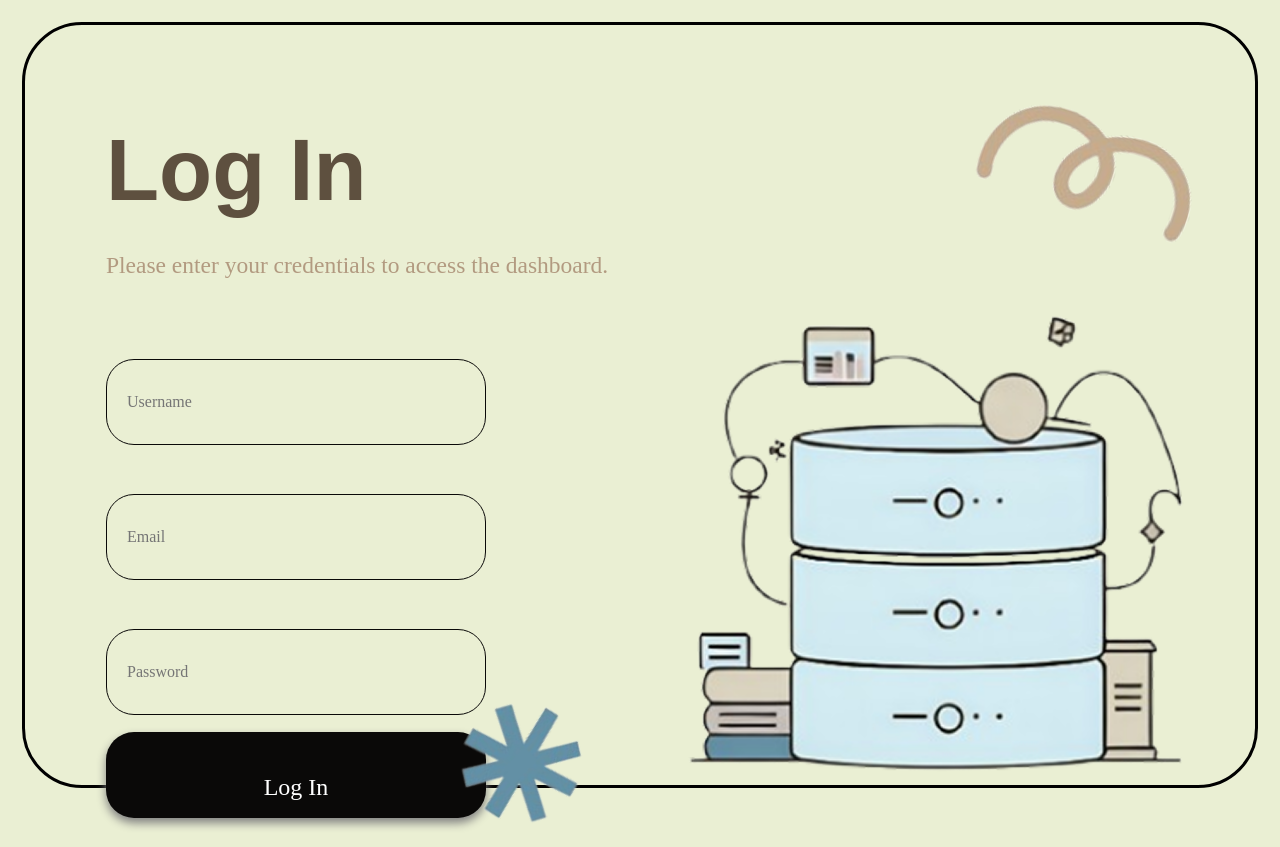
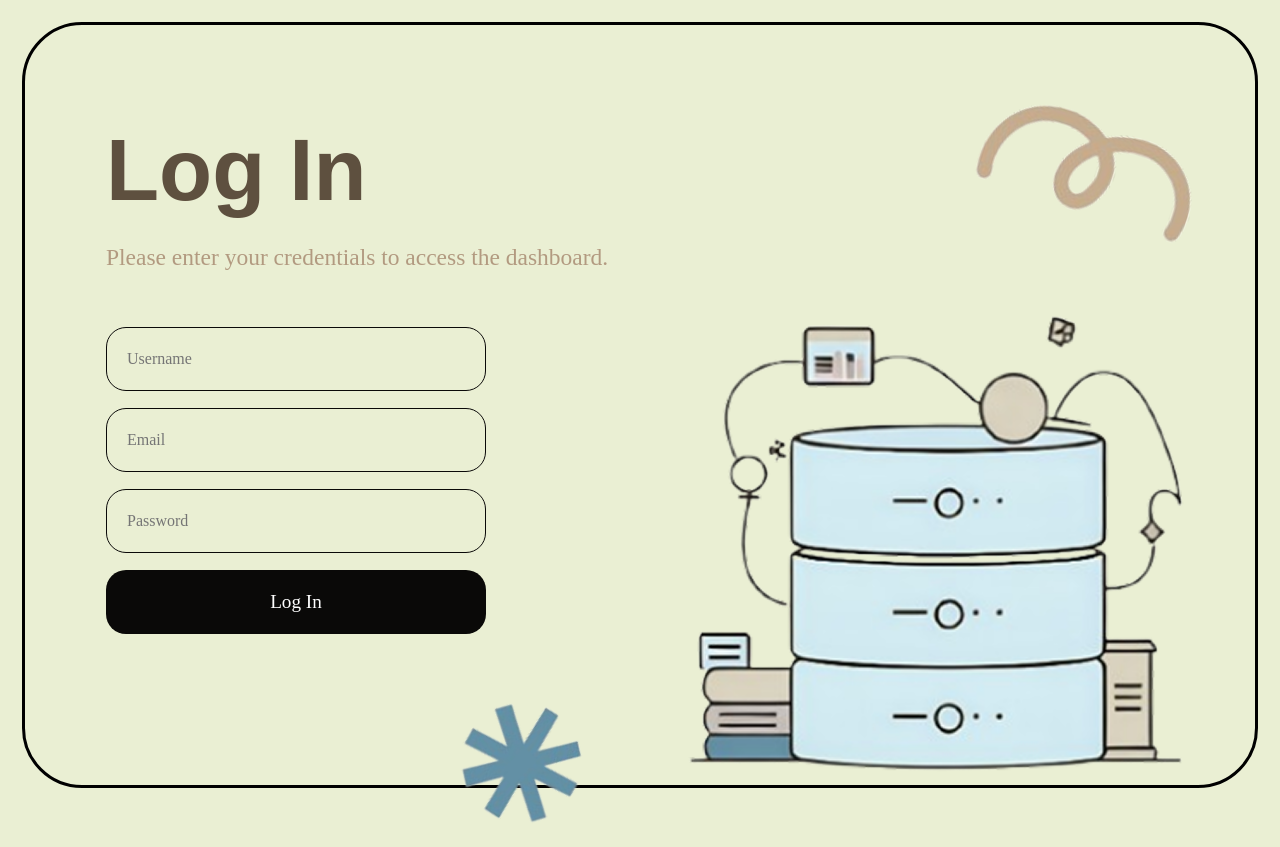
Before and after one commit to joaquingalang/smart-track, a React (Create React App) app: page /login in a window 1280 px wide. Built offline with nearby package versions, Linux system fonts and the light colour scheme; a web font is replaced by a local one.

Commit message:
Fix: merge bugs

```diff
--- a/src/App.js
+++ b/src/App.js
@@ -11,6 +11,7 @@ function App() {
         <Routes>
           <Route path="/" element={<LandingPage />}/>
           <Route path="/login" element={<LoginPage />}/>
+          <Route path="/dashboard" element={<DashboardPage />}/>
         </Routes>
       </div>
     </BrowserRouter>
--- a/src/pages/LoginPage.js
+++ b/src/pages/LoginPage.js
@@ -27,32 +27,32 @@ function LoginPage() {
             </div>
       <div className="content">
         <h1 className="title-lg tilt-warp-regular">Log In</h1>
-        <p className="body-md borel-regular">
+        <p className="body-md delius-regular">
           Please enter your credentials to access the dashboard.
         </p>
           <form>
             <input
               type="text"
-              class="login-text-field body-md borel-regular"
+              class="login-text-field body-md delius-regular"
               placeholder="Username"
             />
           </form>
           <form>
             <input
               type="text"
-              class="login-text-field body-md borel-regular"
+              class="login-text-field body-md delius-regular"
               placeholder="Email"
             />
           </form>
           <form>
             <input
               type="password"
-              class="login-text-field body-md borel-regular"
+              class="login-text-field body-md delius-regular"
               placeholder="Password"
             />
           </form>
 
-        <button className="dashboard-btn borel-regular" onClick={navigateToLanding}>
+        <button className="login-btn delius-regular" onClick={navigateToLanding}>
           <p>Log In</p>
         </button>
       </div>
--- a/src/styles/LandingPage.css
+++ b/src/styles/LandingPage.css
@@ -8,8 +8,7 @@
 .body-md {
   color: #B29A80;
   font-size: 23.49px;
-  margin-top: 2rem;
-  margin-bottom: 3rem;
+  padding: 1.5rem 0;
 }
 
 .dashboard-btn {
@@ -24,6 +23,7 @@
 .dashboard-btn p {
     color: white;
     font-size: 1.5rem;
+    margin: 0;
 }
 
 .content {
--- a/src/styles/LoginPage.css
+++ b/src/styles/LoginPage.css
@@ -13,13 +13,15 @@
 .body-md {
   color: #B29A80;
   font-size: 23.49px;
+  margin-top: 0rem;
+  margin-bottom: 2rem;
 }
 
 .login-text-field {
   width: 380px;
-  height: 86px;
+  height: 4rem;
   border: 1px solid #0A0908;
-  border-radius: 28px;
+  border-radius: 20px;
   box-sizing: border-box;
   background: transparent;
   padding: 0 20px;
@@ -27,18 +29,18 @@
   margin-bottom: 17px;
 }
 
-.dashboard-btn {
+.login-btn {
   width: 380px;
-  height: 86px;
+  height: 4rem;
   border: none;
-  border-radius: 28px;
+  border-radius: 20px;
   background-color: #0A0908;
 }
 
-.dashboard-btn p {
+.login-btn p {
     color: white;
-    font-size: 1.5rem;
-    margin-bottom: 0;
+    font-size: 1.2rem;
+    margin: 0;
 }
 
 .db-img {
```
Also changed, not shown: 1 other file (tests, documents, lock files or other folders). Lines whose indentation alone changed are shown as unchanged.
